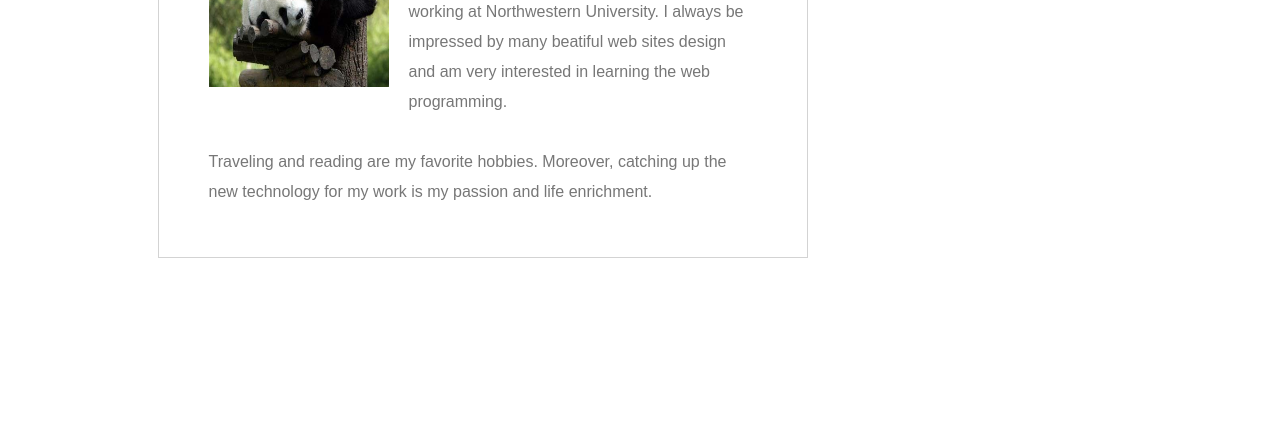
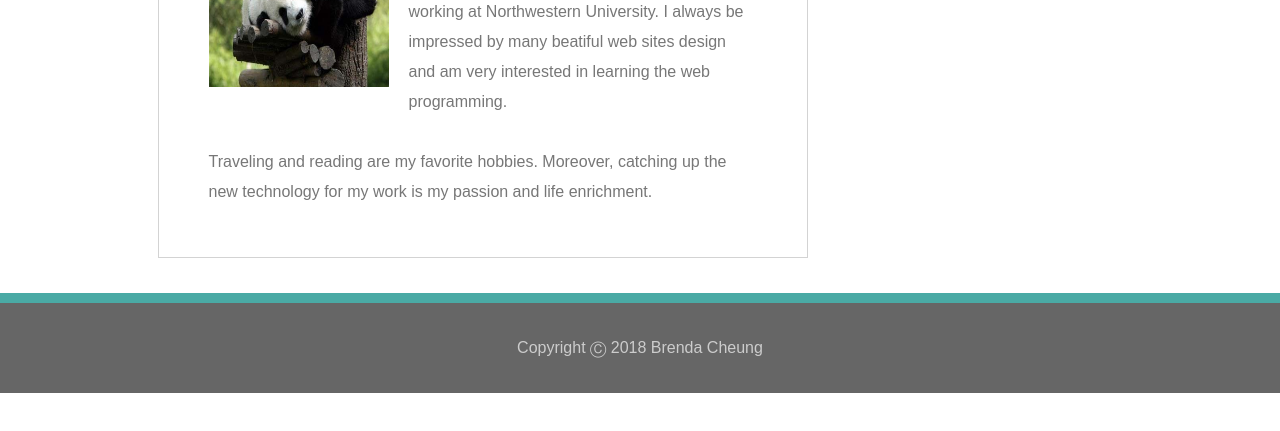
Before and after one commit to bcheung66/Basic-Portfolio, a plain HTML site: page index.html in a window 1280 px wide. Shown: the part 363-794 px from the top of the page. Drawn offline with Linux system fonts and the light colour scheme.

Commit message:
8706 hw#1 commit 6

```diff
--- a/index.html
+++ b/index.html
@@ -77,8 +77,12 @@
                     </a>
                 </div>
             </aside>
-        </section>
 
+    </section>
 
-        </aside>
-    </section>
+<footer class="footer other_fonts">
+            Copyright &#x24B8; 2018 Brenda Cheung
+    </footer>
+
+</body>
+</html>
```
